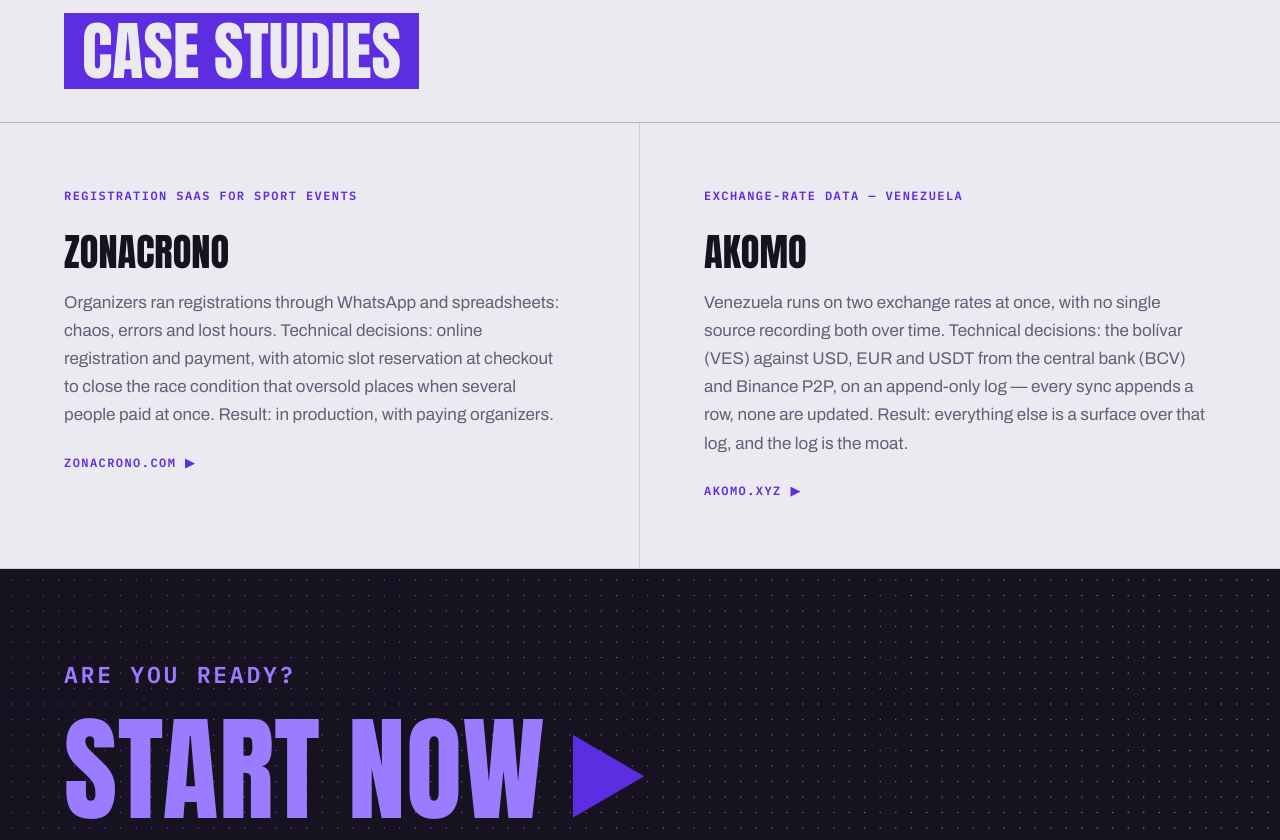
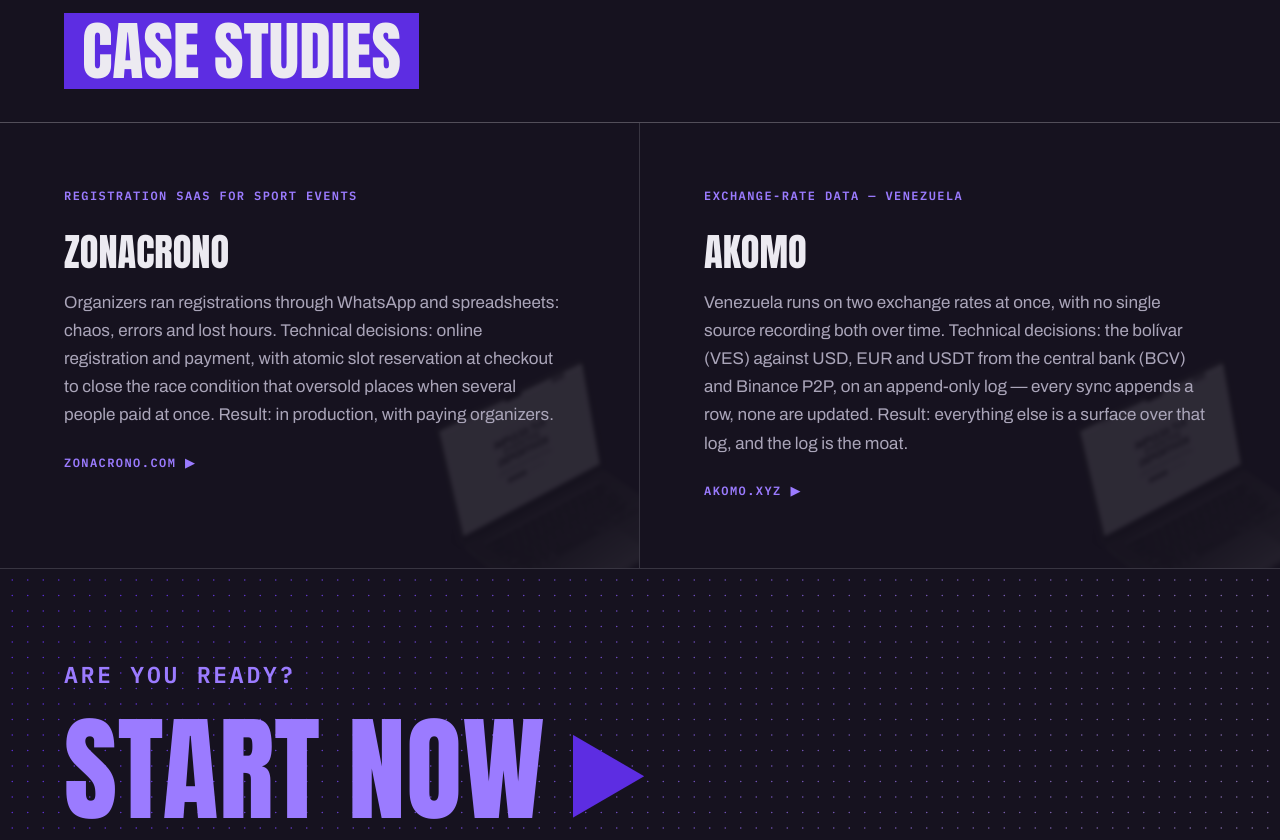
Before and after one commit to jodaz/vanguarddevs, a Next.js app: page /en in a window 1280 px wide. Shown: the part 2160-3000 px from the top of the page. Built offline with nearby package versions, Linux system fonts and the light colour scheme; no server answers.

Commit message:
feat(cases): dark band with ghosted screenshots bleeding out of each card

```diff
--- a/app/globals.css
+++ b/app/globals.css
@@ -28,6 +28,7 @@
    keeping the accent-scarcity rule intact. */
 header,
 .hero,
+.cases,
 .contact,
 .not-found {
   --signal-text: #9b7bff;
@@ -659,6 +660,44 @@
   text-transform: uppercase;
   font-style: normal;
   color: var(--steel);
+}
+
+/* ---------- case studies: inverted band with ghosted screenshots ---------- */
+.cases {
+  background: var(--ink);
+  color: var(--paper);
+  /* light steel/tint so body copy and hover read on --ink */
+  --steel: #aaa5b9;
+  --tint: rgba(236, 234, 241, 0.05);
+}
+
+.cases .svc {
+  overflow: hidden;
+  /* own stacking context so the ghost's z-index:-1 sits under the card's
+     text but above its background */
+  isolation: isolate;
+}
+
+/* decorative screenshot bleeding out of the corner; sharpens on hover */
+.case-ghost {
+  position: absolute;
+  right: -80px;
+  bottom: -80px;
+  width: 320px;
+  height: 320px;
+  object-fit: cover;
+  border-radius: 50%;
+  z-index: -1;
+  opacity: 0.1;
+  filter: grayscale(1) blur(2px);
+  pointer-events: none;
+  transition: opacity 1s, transform 1s;
+}
+
+.svc:hover .case-ghost,
+.svc:focus-within .case-ghost {
+  opacity: 0.2;
+  transform: scale(1.1);
 }
 
 .case-link {
--- a/components/Cases.tsx
+++ b/components/Cases.tsx
@@ -3,11 +3,12 @@
 
 export default function Cases({ dict }: { dict: Dictionary }) {
   return (
-    <section id="cases" aria-label={dict.nav.cases}>
+    <section id="cases" className="cases" aria-label={dict.nav.cases}>
       <SectionHead heading={dict.cases.heading} />
       <div className="services">
         {dict.cases.items.map((item) => (
           <article className="svc" key={item.name}>
+            <img className="case-ghost" src={item.image} alt="" aria-hidden="true" loading="lazy" />
             <div className="code mono">
               <span>{item.tag}</span>
             </div>
--- a/lib/dictionaries.ts
+++ b/lib/dictionaries.ts
@@ -6,6 +6,8 @@
   body: string;
   /** Empty string for anonymized or unreleased work — Cases.tsx skips the link when url is "" (all current cases have one). */
   url: string;
+  /** Ghosted screenshot bleeding out of the card's corner (public/cases/*). Decorative, alt="". */
+  image: string;
   testimonial?: { quote: string; by: string };
 }
 
@@ -165,12 +167,15 @@
         tag: "SaaS de inscripciones para eventos deportivos",
         body: "Los organizadores gestionaban inscripciones por WhatsApp y planillas: caos, errores y horas perdidas. Decisiones técnicas: inscripción y pago online, con reserva atómica de cupos en el checkout para cerrar la condición de carrera que vendía más plazas de las disponibles. Resultado: en producción, con organizadores que pagan por usarlo.",
         url: "https://zonacrono.com",
+        image: "/cases/zonacrono.webp",
       },
       {
         name: "Akomo",
         tag: "Datos de tipo de cambio — Venezuela",
         body: "Venezuela opera con dos tasas de cambio a la vez, sin una fuente única que registre ambas en el tiempo. Decisiones técnicas: el bolívar (VES) frente a USD, EUR y USDT desde el BCV y Binance P2P, sobre un log append-only: cada sync agrega una fila, ninguna se actualiza. Resultado: todo lo demás es una superficie sobre ese log — ese es el foso.",
         url: "https://akomo.xyz",
+        // Owner's call: reuse the ZonaCrono shot until Akomo has a public UI.
+        image: "/cases/zonacrono.webp",
       },
     ],
   },
@@ -375,12 +380,15 @@
         tag: "Registration SaaS for sport events",
         body: "Organizers ran registrations through WhatsApp and spreadsheets: chaos, errors and lost hours. Technical decisions: online registration and payment, with atomic slot reservation at checkout to close the race condition that oversold places when several people paid at once. Result: in production, with paying organizers.",
         url: "https://zonacrono.com",
+        image: "/cases/zonacrono.webp",
       },
       {
         name: "Akomo",
         tag: "Exchange-rate data — Venezuela",
         body: "Venezuela runs on two exchange rates at once, with no single source recording both over time. Technical decisions: the bolívar (VES) against USD, EUR and USDT from the central bank (BCV) and Binance P2P, on an append-only log — every sync appends a row, none are updated. Result: everything else is a surface over that log, and the log is the moat.",
         url: "https://akomo.xyz",
+        // Owner's call: reuse the ZonaCrono shot until Akomo has a public UI.
+        image: "/cases/zonacrono.webp",
       },
     ],
   },
```
Also changed, not shown: public/cases/zonacrono.webp (added), 1 other file (tests, documents, lock files or other folders).
